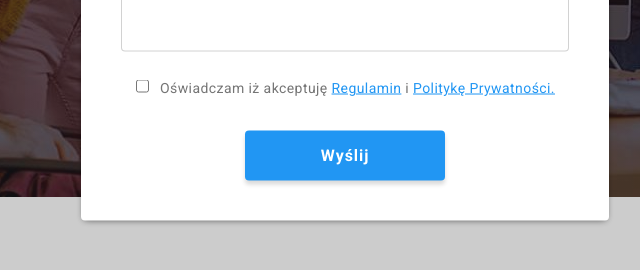
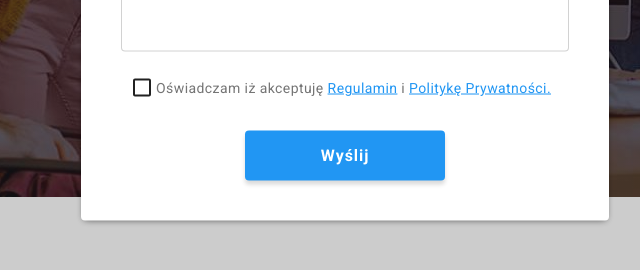
Before and after one commit to tomeksokol/goit-markup-hw-08, a plain HTML site: page index.html in a window 1280 px wide. Both pictures are taken after a click on the button "Zamów usługe". Shown: the part 484-754 px from the top of the page, 295-935 px from the left. Drawn offline with nearby package versions, Linux system fonts and the light colour scheme.

Commit message:
09.05.21 11:05
final

```diff
--- a/css/styles.css
+++ b/css/styles.css
@@ -922,43 +922,65 @@ textarea[placeholder="Wprowadź tekst"] {
 }
 
 .contact-form-container-checkbox {
+  position: relative;
   display: block;
-  margin-top: 20px;
-  margin-bottom: 30px;
-  margin-left: 55px;
+  width: 448px;
+  margin: 0 auto;
+  padding-bottom: 40px;
+
+
+  /* margin-top: 20px; */
+  /* margin-bottom: 30px;
+  margin-left: 55px; */
 }
 
-.contact-form-container-checkbox span {
+.form-label-policy-text {
   font-size: 14px;
   line-height: 1.714;
   letter-spacing: 0.03em;
   color: #757575;
-  margin-left: 7px;
+  padding-top: 20px;
+  /* padding-left: 40px; */
+  padding-bottom: 30px;
+  margin-left: 35px;
 }
 
 .contact-form-container-checkbox a {
   color: rgba(33, 150, 243, 1);
 }
 
-/* .form-label-policy-check {
-  -moz-appearance: none;
-  -webkit-appearance: none;
-  appearance: none;
-  background-color: red;
-  border-color: 1px solid black;
+.form-label-policy-text::before {
+  position: absolute;
+  top: 22px;
+  left: 12px;
 
-} */
+  display: inline-block;
+  content: "";
+  width: 14px;
+  height: 14px;
+  border: 2px solid #212121;
+  border-radius: 2px;
+}
 
-/* .form-label-policy-check:checked {
-  -moz-appearance: none;
-  -webkit-appearance: none;
-  appearance: none;
+.form-label-policy-check:checked + .form-label-policy-text::before{
+  background-color: var(--hover-color);
+  border-radius: 2px;
+  border: 2px solid transparent;
+  background-image:url(/images/icons/checkbox.svg);
+  background-repeat: no-repeat;
+  background-position: 50% 50%;
+}
 
-  background-color: red;
-  color: black;
-  border: 6px solid darkred;
-  outline: none;
-} */
+.visually-hidden {
+  position: absolute !important;
+  clip: rect(1px 1px 1px 1px);
+  clip: rect(1px, 1px, 1px, 1px);
+  padding: 0 !important;
+  border: 0 !important;
+  height: 1px !important;
+  width: 1px !important;
+  overflow: hidden;
+}
 
 .form-btn {
   display: flex;
@@ -966,9 +988,10 @@ textarea[placeholder="Wprowadź tekst"] {
   width: 200px;
   min-height: 50px;
   padding: 10px 76px;
-  margin-bottom: 40px;
+  margin: auto;
+  /* margin-bottom: 40px;
   margin-left: 164px;
-  margin-right: 164px;
+  margin-right: 164px; */
 
   font-weight: 700;
   font-size: 16px;
--- a/index.html
+++ b/index.html
@@ -446,10 +446,8 @@
                                 <use href="images/icons/icons.svg#icon-form-send"></use>
                             </svg>
                         </button>
-
                     </form>
                 </div>
-
             </div>
         </div>
     </footer>
@@ -489,12 +487,13 @@
                         </label>
                     </div>
                     <div class="contact-form-container-checkbox">
-                        <label class="form-label-policy">
-                            <input type="checkbox" name="policy" class="form-label-policy-check">
-                        <span>Oświadczam iż akceptuję <a href="#">Regulamin</a> i <a href="#">Politykę Prywatności.</a></span>
-                        </label>
+                            <input type="checkbox" name="policy" class="form-label-policy-check visually-hidden" id="policy-check">
+                            <label for="policy-check" class="form-label-policy-text">Oświadczam iż akceptuję <a href="#">Regulamin</a> i <a href="#">Politykę Prywatności.</a>
+                            </label>
+
+                        <button class="form-btn" type="submit">Wyślij</button>
                     </div>
-                    <button class="form-btn" type="submit">Wyślij</button>
+
                 </div>
             </form>
 
```
